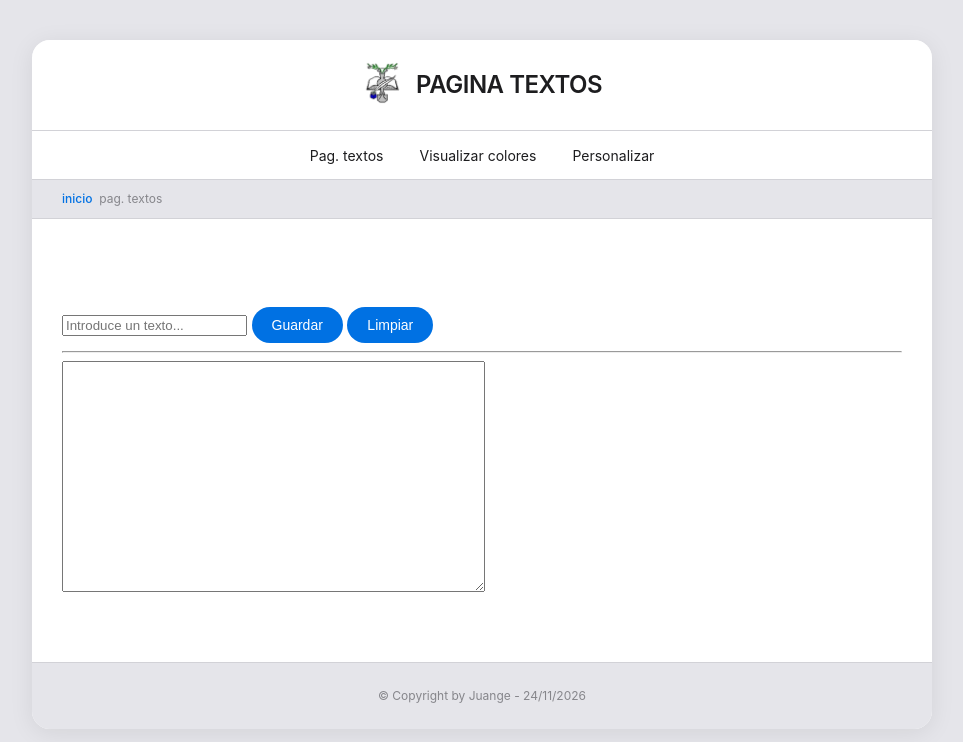
After one commit to JuangeD/2026-27_relacion8, a PHP site: page /aplicacion/texto/verTextos.php in a window 1280 px wide. The commit adds this page. Shown: the top 742 px of the page, without its empty margins (158-1121 px from the left). Run offline with PHP 8.4, Linux system fonts and the light colour scheme.

Commit message:
comienzo archivo verTextos.php - Solucionar fallo cookie textos

```diff
--- a/web/aplicacion/clases/RegistroTexto.php
+++ b/web/aplicacion/clases/RegistroTexto.php
@@ -17,8 +17,35 @@ class RegistroTexto {
         return $this->_texto;
     }
 
-    public function getFechaHora(): string
+    public function getFechaHora(): DateTime
     {
-        return $this->_fechaHora->format("d/m/Y H:i:s");
+        return $this->_fechaHora;
+    }
+
+    /* ====== TOSTRING ====== */
+    public function __toString(): string
+    {
+        return $this->getFechaHora()->format("d/m/Y H:i:s"). " - " . $this->getTexto();
+    }
+
+    /* ====== MÉTODOS MÁGICOS (EVITAR SOBRECARGA DINÁMICA) ====== */
+    public function __get($name)
+    {
+        throw new Exception('Esta clase no permite la sobrecarga dinámica');
+    }
+
+    public function __set($name, $value)
+    {
+        throw new Exception('Esta clase no permite la sobrecarga dinámica');
+    }
+
+    public function __isset($name)
+    {
+        throw new Exception('Esta clase no permite la sobrecarga dinámica');
+    }
+
+    public function __unset($name)
+    {
+        throw new Exception('Esta clase no permite la sobrecarga dinámica');
     }
 }
--- a/web/aplicacion/plantilla/plantilla.php
+++ b/web/aplicacion/plantilla/plantilla.php
@@ -66,6 +66,7 @@ function inicioCuerpo(string $cabecera, array $ubicacion=[])
             </div>
             <nav class="barraMenu">
                 <ul>
+                    <li><a href="/aplicacion/texto/verTextos.php">Pag. textos</a></li>
                     <li><a href="/aplicacion/personalizar/index.php">Visualizar colores</a></li>
                     <li><a href="/aplicacion/personalizar/personalizar.php">Personalizar</a></li>
                  </ul>
--- /dev/null
+++ b/web/aplicacion/texto/verTextos.php
@@ -0,0 +1,79 @@
+<?php
+include_once(dirname(__FILE__) . "/../../cabecera.php");
+include_once(dirname(__FILE__) . "/../clases/RegistroTexto.php");
+//controlador
+$barra=[
+    [
+        "TEXTO"=>"inicio",
+        "ENLACE"=>"/index.php"
+    ],
+    [
+        "TEXTO"=>"pag. textos"
+    ]
+];
+
+$textos = [];
+$errores=[];
+
+if(!isset($_COOKIE["textos"]))
+    generarCookie("textos", $textos, expiracionCookie(), "/aplicacion/texto/verTextos.php");
+else
+    $textos = $_COOKIE["textos"];
+
+/* ====== GUARDAR TEXTO ====== */
+if(isset($_POST["guardar"]))
+{
+    if(isset($_POST["texto"]))
+    {
+        if($_POST["texto"]==="")
+            $errores[]["texto"] = "El texto no puede estar vacío";
+
+
+        if(empty($errores))
+            $textos[]=new RegistroTexto($_POST["texto"]);
+    }
+}
+
+//dibuja la plantilla de la vista
+inicioCabecera("pag. textos");
+cabecera();
+finCabecera();
+inicioCuerpo("PAGINA TEXTOS", $barra);
+cuerpo();  //llamo a la vista
+finCuerpo();
+// **********************************************************
+
+//vista
+function cabecera()
+{
+    ?>
+    <?php
+}
+
+//vista
+function cuerpo()
+{
+?>
+    <br><br>
+    <form action="" method="post">
+        <!-- Registro de texto -->
+        <input type="text" name="texto" placeholder="Introduce un texto..." width="350px" height="auto">
+        <input type="button" value="Guardar" name="guardar" class="boton">
+
+        <!-- Botón para limpiar los textos -->
+        <input type="button" value="Limpiar" name="limpiar" class="boton">
+    </form>
+    <hr>
+    <textarea rows="15" cols="50" readonly><?php
+
+        if(!empty($textos))
+        {
+            foreach($textos as $text)
+            {
+                echo $text.PHP_EOL;
+            }
+        }
+
+    ?></textarea>
+<?php
+}
```
